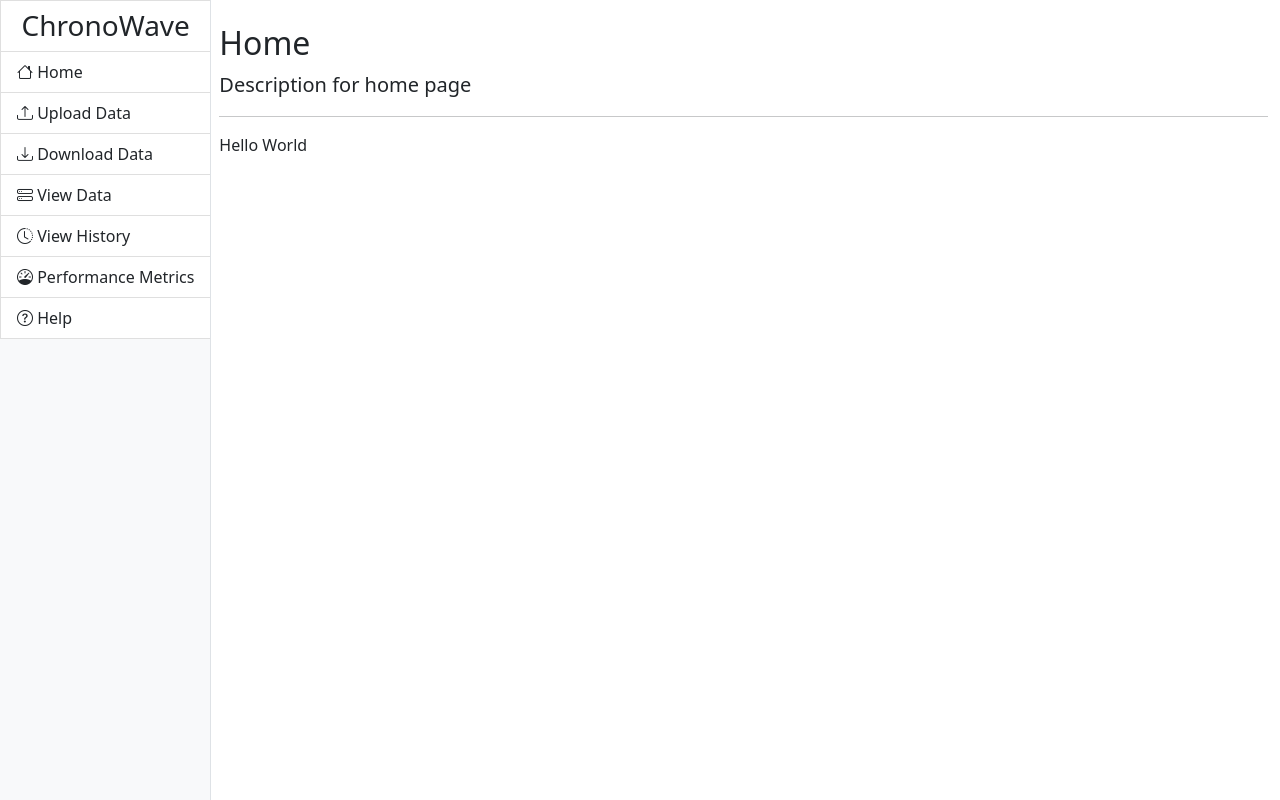
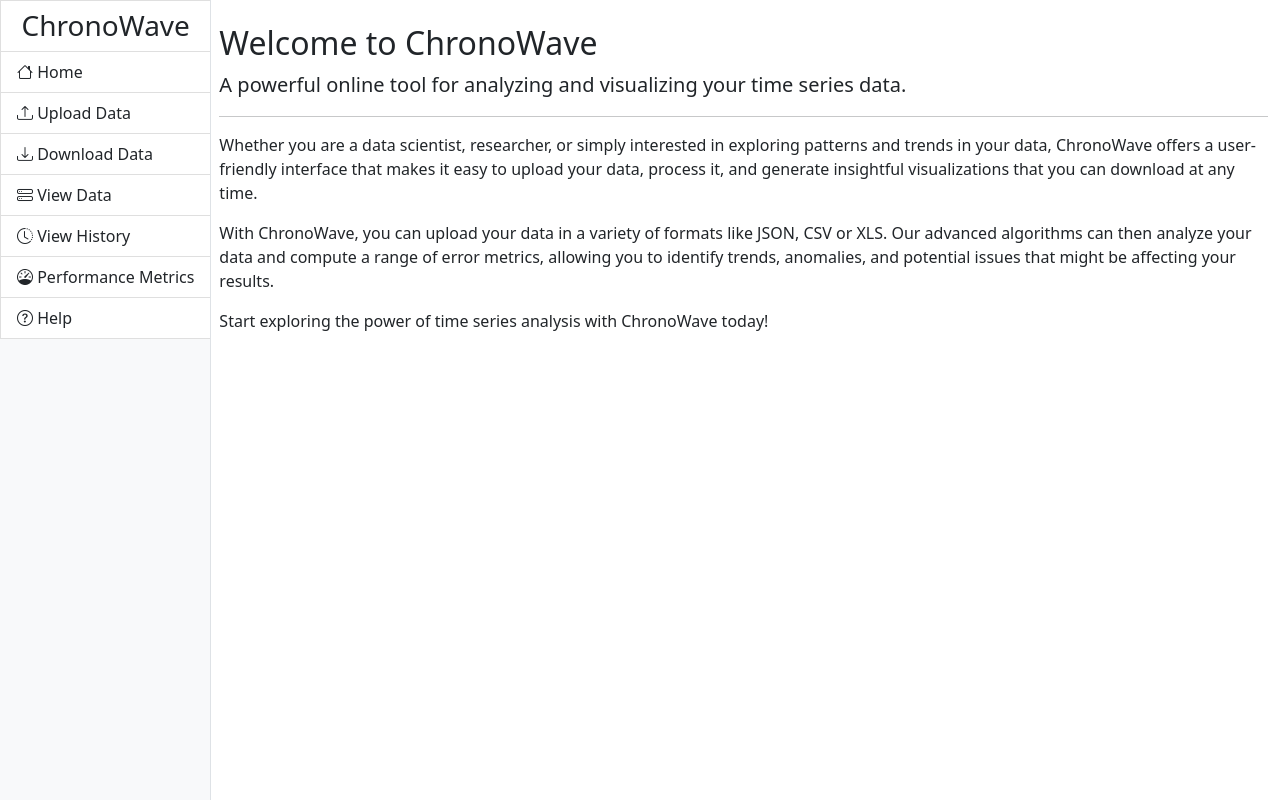
Before and after one commit to iperkins987/cs422_project01, a Flask app: page /home in a window 1280 px wide. Run offline with Flask 2, Linux system fonts and the light colour scheme; some libraries are stand-ins or nearby versions.

Commit message:
Created text description for home page

```diff
--- a/templates/index.html
+++ b/templates/index.html
@@ -1,9 +1,17 @@
 {% extends "base.html" %}
-{% block title %}Home{% endblock %}
-{% block description %}Description for home page{% endblock %}
+{% block title %}Welcome to ChronoWave{% endblock %}
+{% block description %}A powerful online tool for analyzing and visualizing your time series data.{% endblock %}
 
 {% block content %}
 
-<p>Hello World</p>
+<p>Whether you are a data scientist, researcher, or simply interested in exploring patterns and trends in your data,
+ChronoWave offers a user-friendly interface that makes it easy to upload your data, process it, and generate insightful visualizations
+that you can download at any time.</p>
+
+<p>With ChronoWave, you can upload your data in a variety of formats like JSON, CSV or XLS. Our advanced algorithms can then analyze
+your data and compute a range of error metrics, allowing you to identify trends, anomalies, and potential issues that might be affecting
+your results.</p>
+
+<p>Start exploring the power of time series analysis with ChronoWave today!</p>
 
 {% endblock %}
```
